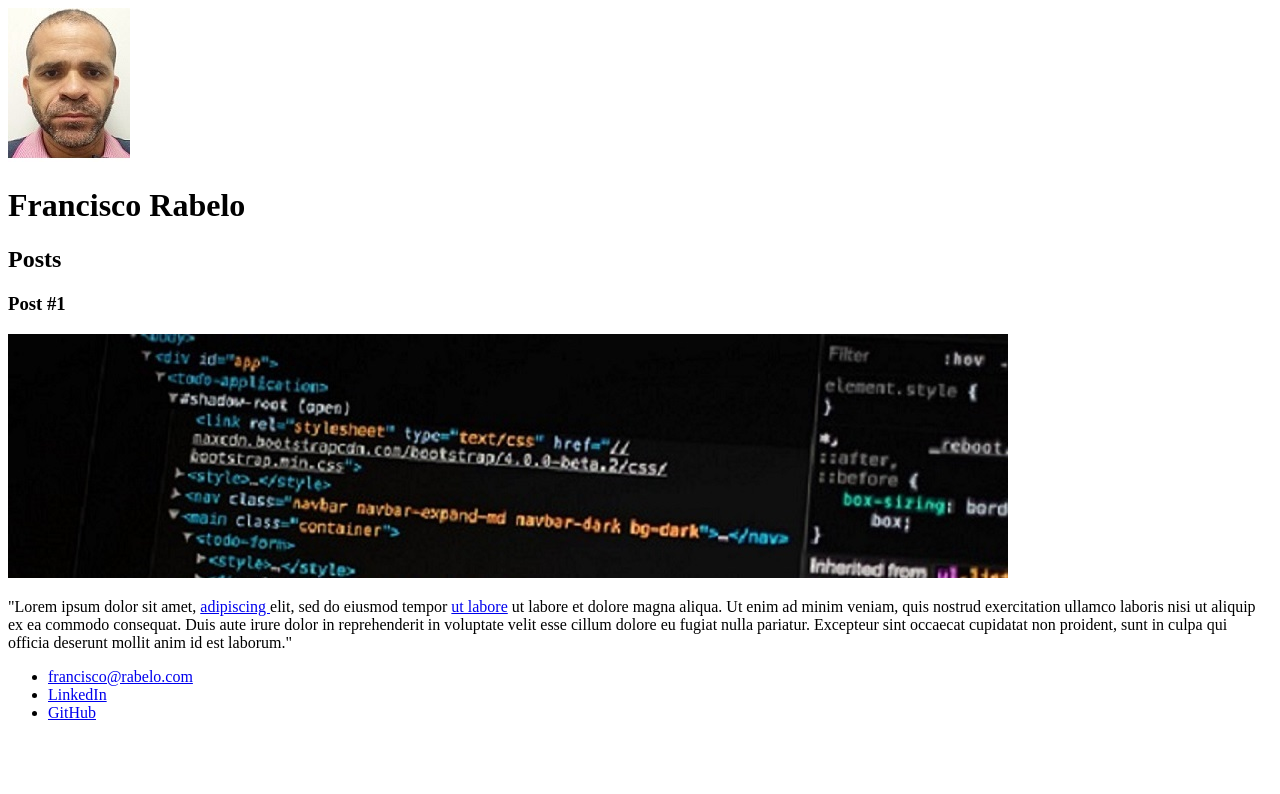
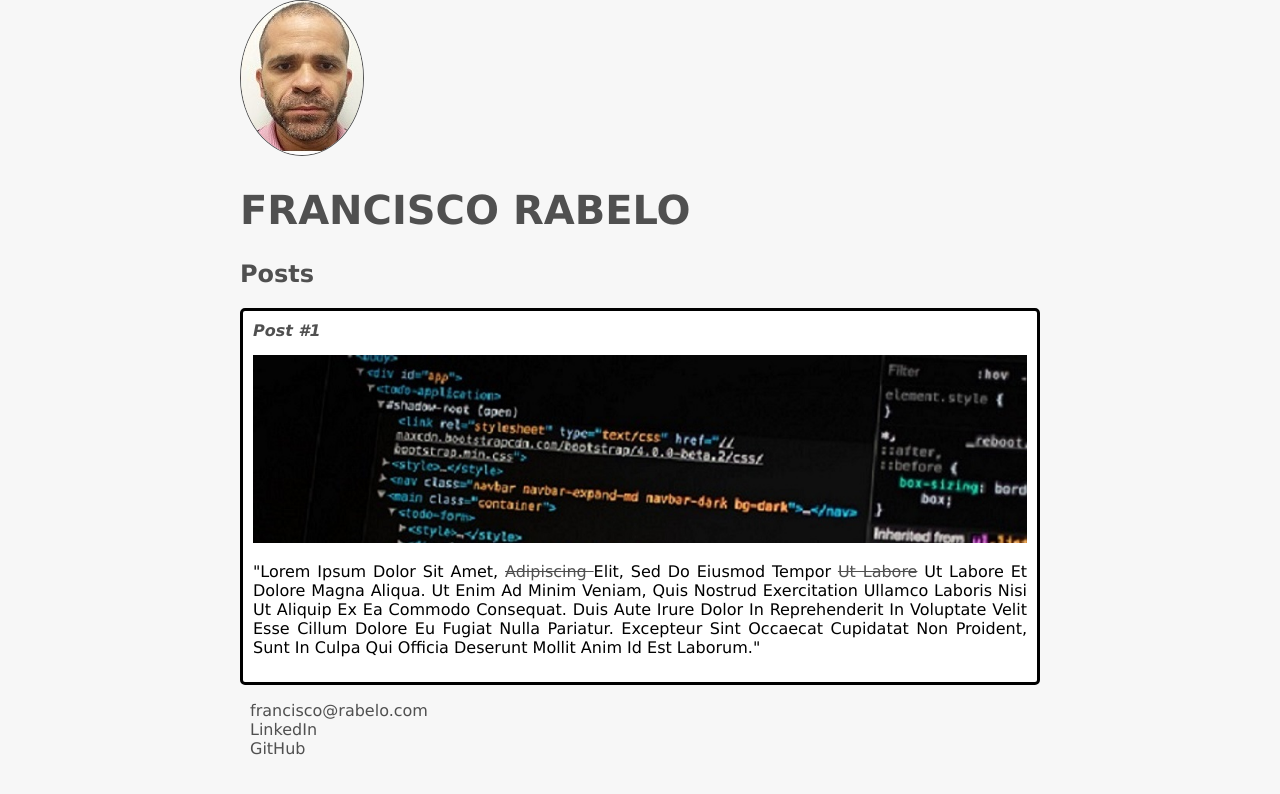
Before and after one commit to erimendes/curso-html, a plain HTML site: page index.html in a window 1280 px wide. Drawn offline with Linux system fonts and the light colour scheme.

Commit message:
Cria arquivo style.css para formatar o index.

```diff
--- a/index.html
+++ b/index.html
@@ -4,28 +4,29 @@
         <meta charset="UTF-8">
         <meta name="viewport" content="width=device-width, initial-scale=1.0">
         <title>Francisco Rabelo</title>
+        <link rel="stylesheet" href="style.css">
     </head>
     <body>
         <header>
-            <img class="img-foto" src="img/Francisco - RA- 1709477.jpg" alt="Foto do perfil de Francsico">
-            <h1>Francisco Rabelo</h1>
+            <img class="photo" src="img/Francisco - RA- 1709477.jpg" alt="Foto do perfil de Francsico">
+            <h1 id="title">Francisco Rabelo</h1>
         </header>
         <section>
             <header>
-                <h2>Posts</h2>
+                <h2 class="subtitle">Posts</h2>
             </header>
-            <article>
+            <article class="post">
                 <header>
-                    <h3>Post #1</h3>
-                    <img class="img-post" src="img/postagem-1.jpg" alt="Editor de texto contendo código HTML">
+                    <h3 class="post_title">Post #1</h3>
+                    <img class="post_image" src="img/postagem-1.jpg" alt="Editor de texto contendo código HTML">
                 </header>
-                <p>
+                <p class="post_content">
                     "Lorem ipsum dolor sit amet, <a href="https://www.linkedin.com/in/francisco-mendes-62737148/" target="_blank">adipiscing </a>  elit, sed do eiusmod tempor <a href="mailto:francsico@email.com">ut labore</a> ut labore et dolore magna aliqua. Ut enim ad minim veniam, quis nostrud exercitation ullamco laboris nisi ut aliquip ex ea commodo consequat. Duis aute irure dolor in reprehenderit in voluptate velit esse cillum dolore eu fugiat nulla pariatur. Excepteur sint occaecat cupidatat non proident, sunt in culpa qui officia deserunt mollit anim id est laborum."
                 </p>
             </article>
         </section>
         <footer>
-            <ul>
+            <ul class="contacts_list">
                 <li>
                     <a href="mailto" target="_blank">francisco@rabelo.com</a>
                 </li>
--- /dev/null
+++ b/style.css
@@ -0,0 +1,61 @@
+body {
+    background: #f7f7f7;
+    font-family: Verdana, Geneva, Tahoma, sans-serif;
+    max-width: 800px;
+    margin: auto;
+}
+
+.photo {
+    border: 1px solid #505050;
+    border-radius: 50%;
+}
+
+#title, .subtitle, .post_title {
+    color: #505050;
+}
+
+#title{
+    font-size: 40px;
+    text-transform: uppercase;
+}
+
+a {
+    text-decoration: line-through;
+    color: #505050;
+}
+
+.post_title{
+    font-size: 16px;
+    font-style: italic;
+    margin: 0;
+    margin-bottom: 15px;
+}
+
+.post {
+    background: #fff;
+    padding: 10px;
+    border: 3px solid #000;
+    margin-bottom: 15px;
+    border-radius: 5px;
+}
+
+.post_content {
+    margin: 0;
+    margin-bottom: 15px;
+    text-transform: capitalize;
+    text-align: justify;
+}
+
+.post_image {
+    margin-bottom: 15px;
+    width: 100%;
+}
+
+.contacts_list {
+    list-style-type: none;
+    padding-left: 10px;
+}
+
+.contacts_list a {
+    text-decoration: none;
+}
```
